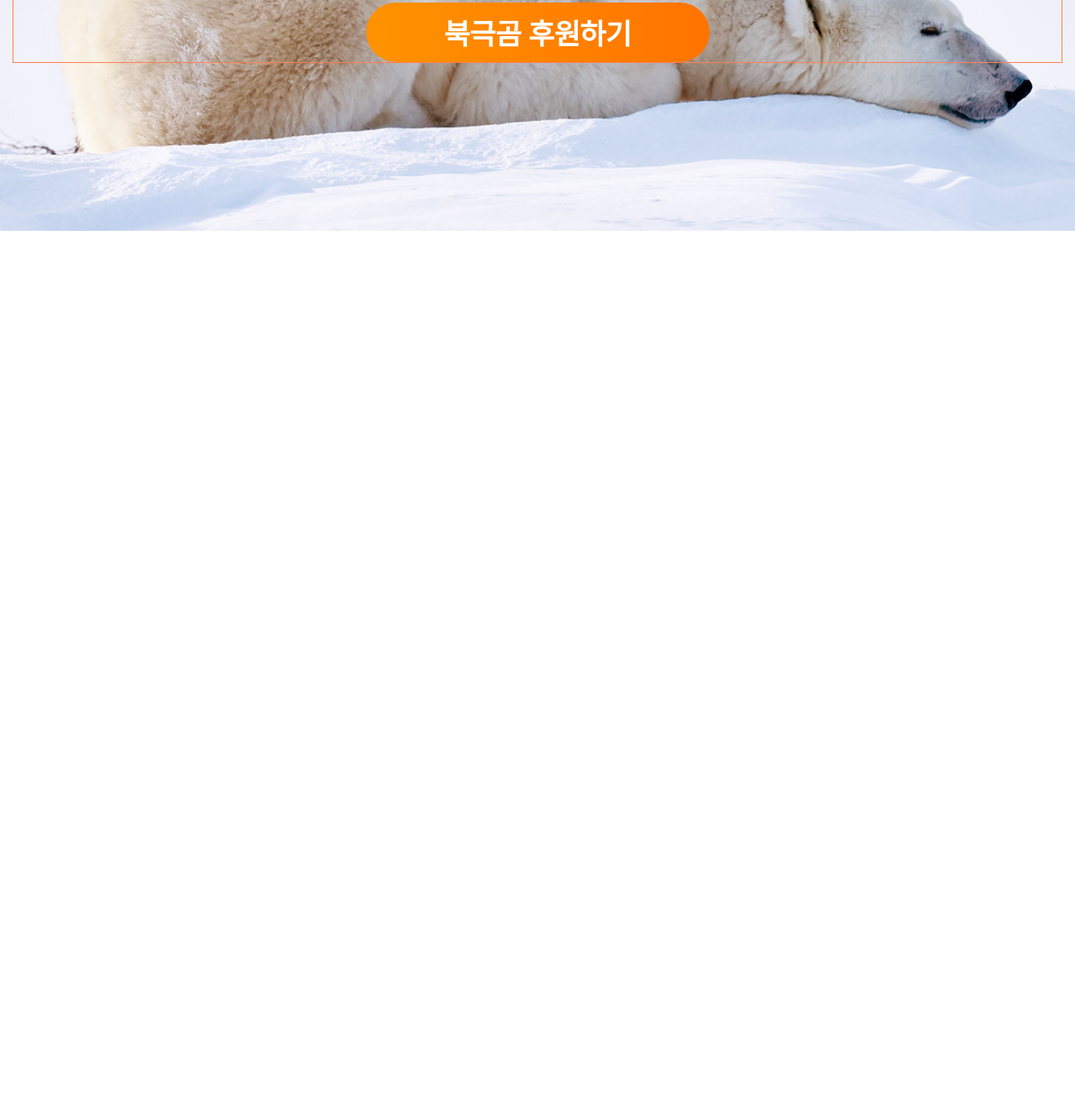
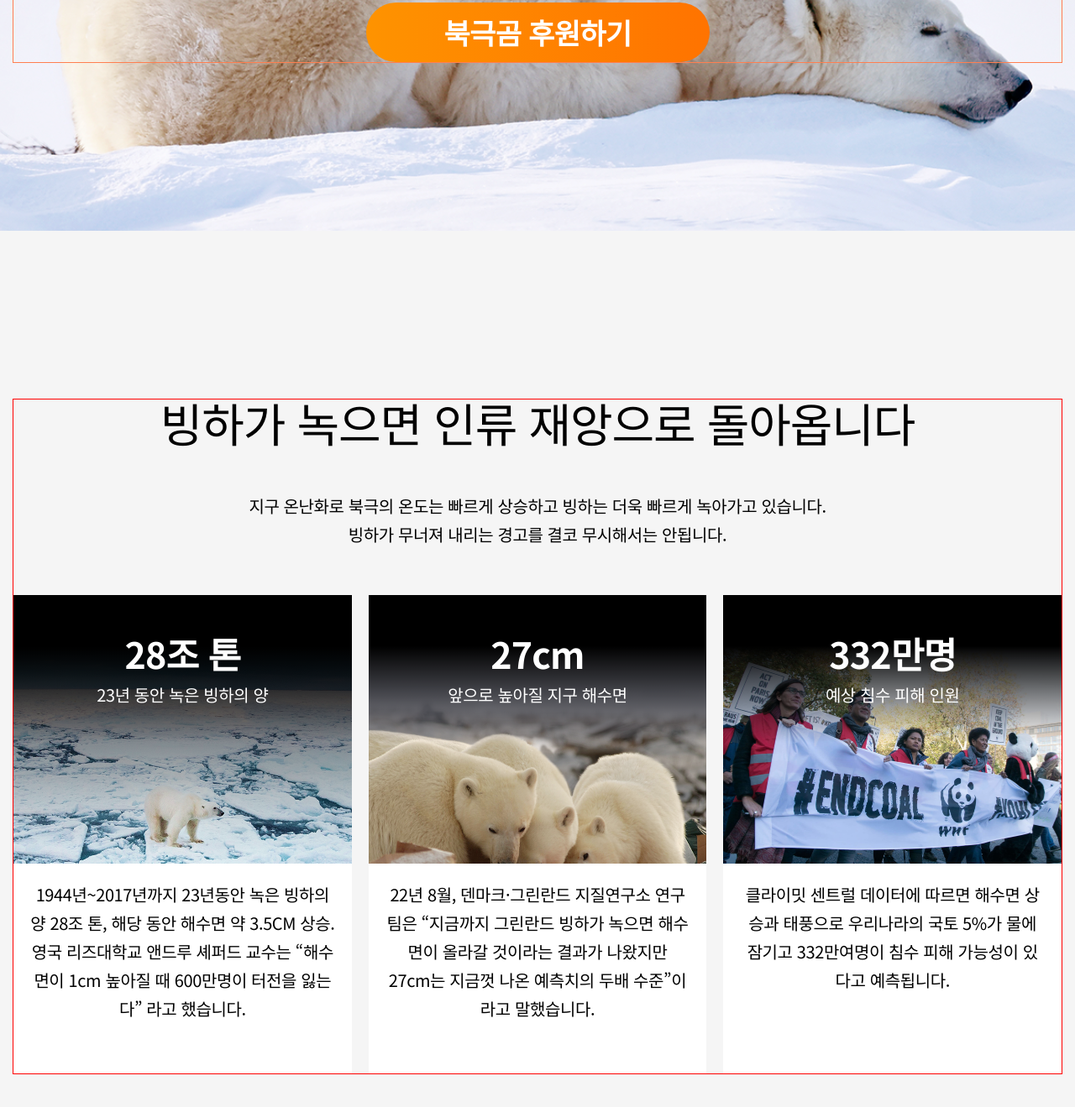
Before and after one commit to eunju0330/project_landing_bear, a plain HTML site: page index.html in a window 1280 px wide. Shown: the part 2547-3866 px from the top of the page at 84% size. Before the commit the page ends 2822 px from the top, so only its background shows below. Drawn offline with Linux system fonts and the light colour scheme.

Commit message:
wwf 모바일완성

```diff
--- a/index.html
+++ b/index.html
@@ -51,6 +51,37 @@
                 <a href="#" class="sponsor_btn">북극곰 후원하기</a>
             </div>
         </section>
+        <!-- 4행 빙하면적 50% 감소 -->
+        <!-- 5행 빙하가 녹으면.. -->
+        <section class="disaster">
+            <div class="container">
+                <h2>빙하가 녹으면 인류 재앙으로 돌아옵니다</h2>
+                <p>지구 온난화로 북극의 온도는 빠르게 상승하고 빙하는 더욱 빠르게 녹아가고 있습니다.<br>빙하가 무너져 내리는 경고를 결코 무시해서는 안됩니다.</p>
+                <ul class="list">
+                    <li>
+                        <div class="bg">
+                            <h3>28조 톤</h3>
+                            <p>23년 동안 녹은 빙하의 양</p>
+                        </div>
+                        <p>1944년~2017년까지 23년동안 녹은 빙하의 양 28조 톤, 해당 동안 해수면 약 3.5CM 상승. 영국 리즈대학교 앤드루 셰퍼드 교수는 “해수면이 1cm 높아질 때 600만명이 터전을 잃는다” 라고 했습니다.</p>
+                    </li>
+                    <li>
+                        <div class="bg">
+                            <h3>27cm</h3>
+                            <p>앞으로 높아질 지구 해수면</p>
+                        </div>
+                        <p>22년 8월, 덴마크·그린란드 지질연구소 연구팀은 “지금까지 그린란드 빙하가 녹으면 해수면이 올라갈 것이라는 결과가 나왔지만 27cm는 지금껏 나온 예측치의 두배 수준”이라고 말했습니다.</p>
+                    </li>
+                    <li>
+                        <div class="bg">
+                            <h3>332만명</h3>
+                            <p>예상 침수 피해 인원</p>
+                        </div>
+                        <p>클라이밋 센트럴 데이터에 따르면 해수면 상승과 태풍으로 우리나라의 국토 5%가 물에 잠기고 332만여명이 침수 피해 가능성이 있다고 예측됩니다.</p>
+                    </li>
+                </ul>
+            </div>
+        </section>
     </div> <!-- e:#wrap -->
 </body>
 </html>
--- a/styles/index.css
+++ b/styles/index.css
@@ -145,6 +145,80 @@ body * {transition:all 0.5s;}
 }
 /* 4행========================빙하면적감소 */
 /* 5행========================인류재앙 */
+#wrap .disaster {
+    background:#F5F5F5;
+    padding:200px 0;
+}
+#wrap .disaster .container {
+    border:1px solid red;
+    max-width:1250px; min-width:320px;
+    /* 최소 320~최대 1250 사이 너비값은 가변형 세팅 */
+    /* (위)큰 범위값 세팅 후 @media 규칙내에서 태블릿, 모바일에 맞는 레이아웃 재수정하며 반응형 제작 */
+    margin:0 auto;
+    text-align:center;
+}
+#wrap .disaster .container h2 {
+    font-size:3.438rem;
+    font-weight:500;
+    letter-spacing:-0.1;
+}
+#wrap .disaster .container > p {
+    line-height:1.7;
+    font-size:1.25rem;
+    margin:55px 0;
+}
+#wrap .disaster .container .list {
+    display:flex;
+    /* 옆으로 정렬하는 대상(li)의 부모(flex) */
+    /* flex의 자식요소들을 옆으로 정렬(기본값) flex-flow:row nowrap; */
+    gap:20px;
+}
+#wrap .disaster .container .list li {
+    background:#fff;
+    flex:1;
+}
+#wrap .disaster .container .list li .bg {
+    height:320px;
+    background-position:0 55%;
+    background-size:cover;
+    position:relative;
+    padding:48px 0;
+}
+#wrap .disaster .container .list li .bg::before {
+    content:''; display:block; z-index:50;
+    position:absolute; left:0; top:0; width:100%; height:100%;
+    /* (위) content~height속성까지 before 또는 after 가상요소 사용 시 필수속성 모음 */
+    background:linear-gradient(#000 19%, transparent 55%)
+    /* background:linear-gradient(#첫번째색상 위치%, #두번째색상 위치%) */
+}
+#wrap .disaster .container .list li .bg h3 {
+    color:#fff; position:relative; z-index:60;
+    /* z-index속성은 position속성이 선행되어야만 사용할 수 있는 중첩순서이다. */
+    font-size:2.688rem; font-weight:700;
+    margin-bottom:11px;
+}
+#wrap .disaster .container .list li .bg p {
+    color:#fff; position:relative; z-index:60;
+    line-height:1.7;
+    font-size:1.25rem;
+}
+#wrap .disaster .container .list li > p {
+    height:250px;
+    padding:20px;
+    line-height:1.7;
+    font-size:1.25rem;
+    letter-spacing:0.2;
+}
+/* 5행 개별 배경 선택자 */
+#wrap .disaster .container .list li:nth-child(1) .bg {
+    background-image:url(../images/28.png);
+}
+#wrap .disaster .container .list li:nth-child(2) .bg {
+    background-image:url(../images/27.png);
+}
+#wrap .disaster .container .list li:nth-child(3) .bg {
+    background-image:url(../images/wwf.jpg)
+}
 /* 6행========================지구위기 */
 /* 7행========================WWF단체홍보 */
 /* 8행========================다양한활동 */
--- a/styles/responsive.css
+++ b/styles/responsive.css
@@ -5,19 +5,38 @@
     /* ===========1행 intro */
     #wrap .intro {padding:0 80px;}
     #wrap .intro .container {width:100%;} /* max-width때문에 width 안 써도 됨. max-width:1250px;이하는 전부 %로 처리 */
-    #wrap .intro .container h1:nth-child(2) {font-size:3.125rem;}
-    #wrap .intro .container .sponsor_btn {width:270px; line-height:62px; font-size:1.375rem;}
-    #wrap .intro .container .sponsor_question {width:333px; height:54px; font-size:1.25rem;}
+    #wrap .intro .container h1:nth-child(2) {font-size:1.875rem; font-weight:700;}
+    #wrap .intro .container .sponsor_btn {
+        width:270px; line-height:62px; font-size:1.375rem; font-weight:700;
+    }
+    #wrap .intro .container .sponsor_question {
+        width:333px; height:54px; font-size:1.25rem; padding-top:10px;
+    }
     /* ============2행 quiz */
     #wrap .quiz {padding:150px 80px;}
-    /* 3행 video */
+    /* ================3행 video */
     #wrap .ad {padding:200px 80px;}
     #wrap .ad .container h2 {font-size:2.5rem;}
+    #wrap .ad .container iframe {
+        height:400px;
+    }
+    #wrap .ad .container .sponsor_btn {
+        font-size:1.375rem;
+        width:270px;
+    }
+    /* --------------------------5행 인류재앙 */
+    #wrap .disaster {padding:200px 80px;}
+    #wrap .disaster .container h2 {font-size:2.5rem;}
 }
 /* Mobile 849~320 */
 @media screen and (max-width:849px){
     #wrap .intro {padding:0 15px;}
     #wrap .intro .container h1:nth-child(2) {font-size:1.25rem;}
+    #wrap .intro .container .sponsor_btn {font-size:1.375rem;}
+    #wrap .intro .container .sponsor_question {
+        float:none; display:inline-block;
+        font-size:1.25rem;
+    }
     /* ======================2행 quiz */
     #wrap .quiz {padding:70px 15px;}
     #wrap .quiz .container {grid-template-columns:1fr;}
@@ -27,4 +46,13 @@
     #wrap .ad {padding:50px 15px;}
     #wrap .ad .container iframe {height:400px;}
     #wrap .ad .container h2 {font-size:1.375rem;}
+    /* 5행 */
+    #wrap .disaster {padding:70px 15px;}
+    #wrap .disaster .container h2 {font-size:1.375rem;}
+    #wrap .disaster .container > p {font-size:0.813rem; margin:40px 0;}
+    #wrap .disaster .container .list {flex-flow:column nowrap;}
+    #wrap .disaster .container .list li .bg {height:150px;}
+    #wrap .disaster .container .list li > p {height:max-content; font-size:0.813rem;}
+    #wrap .disaster .container .list li .bg h3 {font-size:1.375rem;}
+    #wrap .disaster .container .list li .bg p {font-size:1rem;}
 }
```
